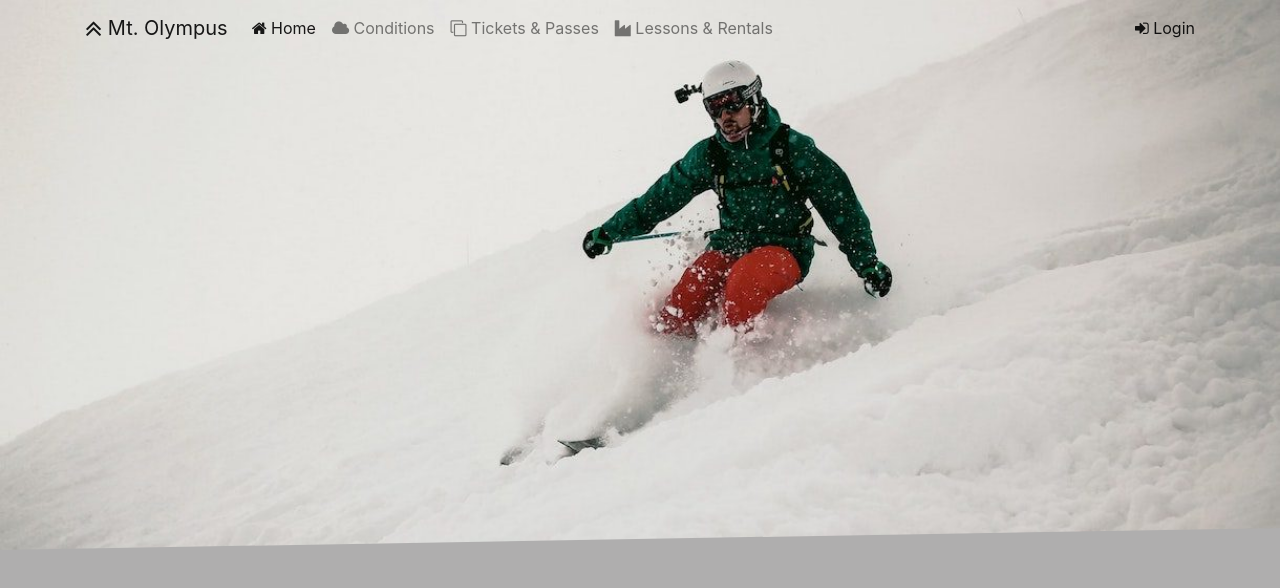
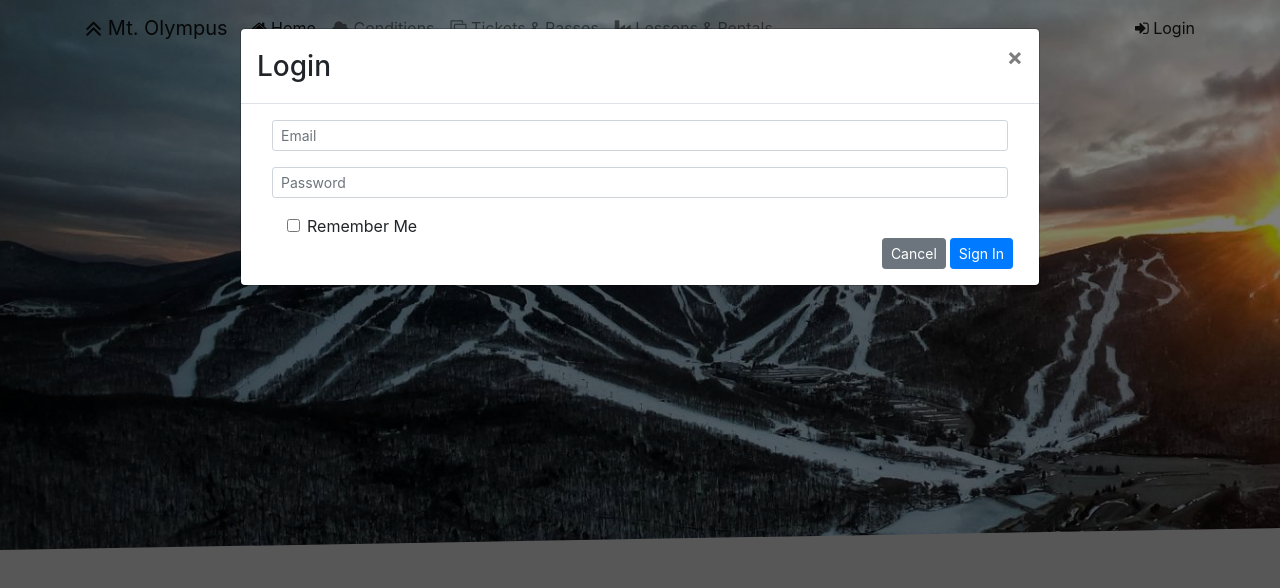
Before and after one commit to yaspes/mt-olympus, a website: page index.html in a window 1280 px wide. Both pictures are taken after a click on the button "Login". Drawn offline with nearby package versions, Linux system fonts and the light colour scheme.

Commit message:
Added login modal + jquery

```diff
--- a/css/styles.css
+++ b/css/styles.css
@@ -3,7 +3,7 @@ body {
 }
 
 .jumbotron {
-    background: url('../img/ski3.jpg');
+    background: url('../img/ski4.jpg');
     height: 550px;
     background-repeat: no-repeat;
     background-position: center;
@@ -11,3 +11,7 @@ body {
     -webkit-clip-path: polygon(0 0, 100% 0, 100% 96%, 0 100%);
     clip-path: polygon(0 0, 100% 0, 100% 96%, 0 100%);
 }
+
+.modal button:focus {
+    outline: none;
+}
--- a/index.html
+++ b/index.html
@@ -43,6 +43,45 @@
         </div>
     </div>
 
+    <div class="modal fade" id="loginModal" role="dialog">
+        <div class="modal-dialog modal-lg mx-auto" role="document">
+            <div class="modal-content">
+                <div class="modal-header">
+                    <h3 class="modal-title">Login</h3>
+                    <button type="button" class="close" data-dismiss="modal">&times;</button>
+                </div>
+                <div class="modal-body">
+                    <div class="container-fluid">
+                        <form>
+                            <div class="form-row">
+                                <div class="form-group col-12">
+                                    <label class="sr-only" for="loginEmail">Email Address:</label>
+                                    <input class="form-control form-control-sm" type="email" id="loginEmail" placeholder="Email">
+                                </div>
+                                <div class="form-group col-12">
+                                    <label class="sr-only" for="loginPassword">Password:</label>
+                                    <input class="form-control form-control-sm" type="password" id="loginPassword" placeholder="Password">
+                                </div>
+                                <div class="col">
+                                    <div class="col">
+                                        <div class="form-check">
+                                            <input class="form-check-input" type="checkbox">
+                                            <label class="form-check-label">Remember Me</label>
+                                        </div>
+                                    </div>
+                                </div>
+                            </div>
+                            <div class="form-row">
+                                <button type="button" class="btn btn-secondary btn-sm ml-auto" data-dismiss="modal">Cancel</button>
+                                <button type="submit" class="btn btn-primary btn-sm ml-1">Sign In</button>
+                            </div>
+                        </form>
+                    </div>
+                </div>
+            </div>
+        </div>
+    </div>
+
     <!-- jQuery > Popper > Bootstrap > js plugins -->
     <script src="node_modules/jquery/dist/jquery.slim.min.js"></script>
     <script src="node_modules/popper.js/dist/umd/popper.min.js"></script>
--- a/js/scripts.js
+++ b/js/scripts.js
@@ -0,0 +1,7 @@
+"use strict";
+
+$(function() {
+    $('#loginButton').on('click', function() {
+        $('#loginModal').modal('show');
+    });
+});
```
